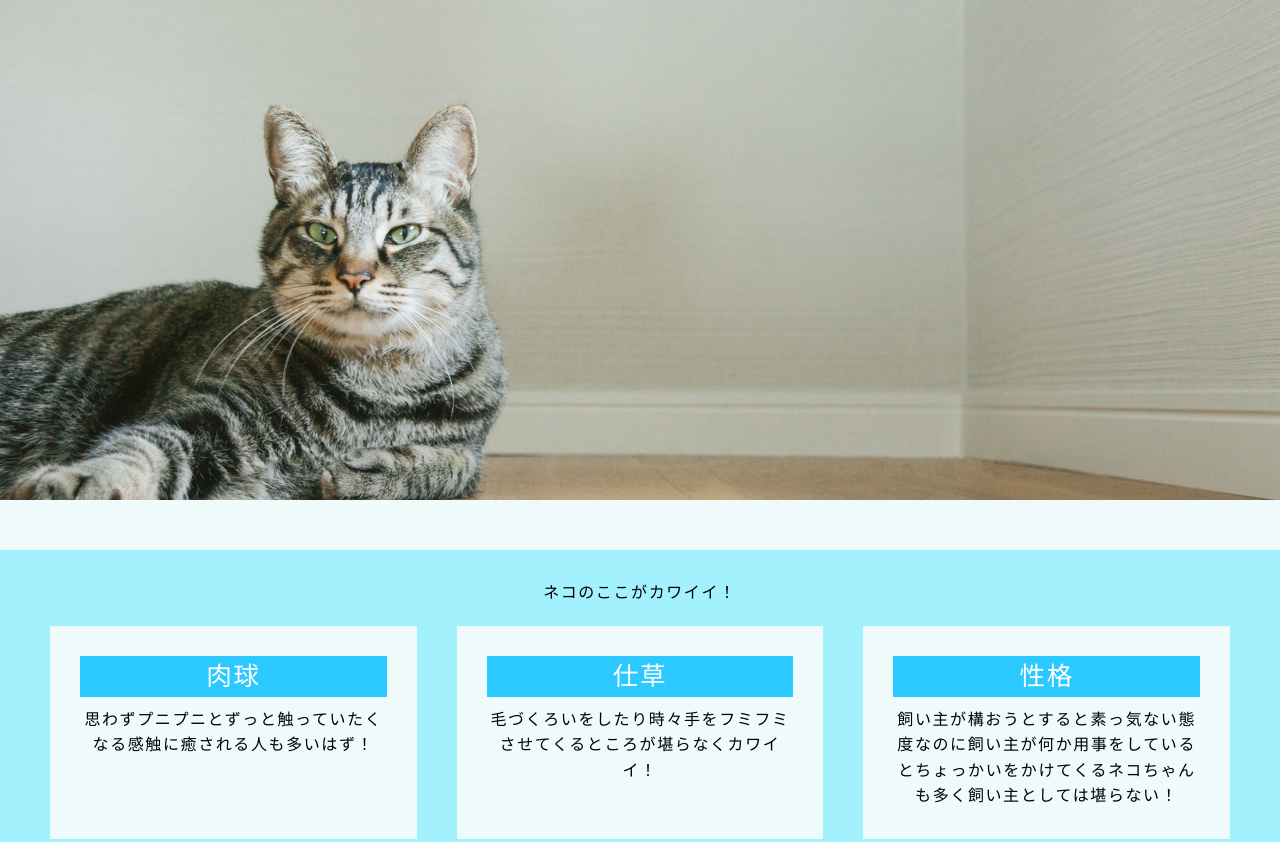
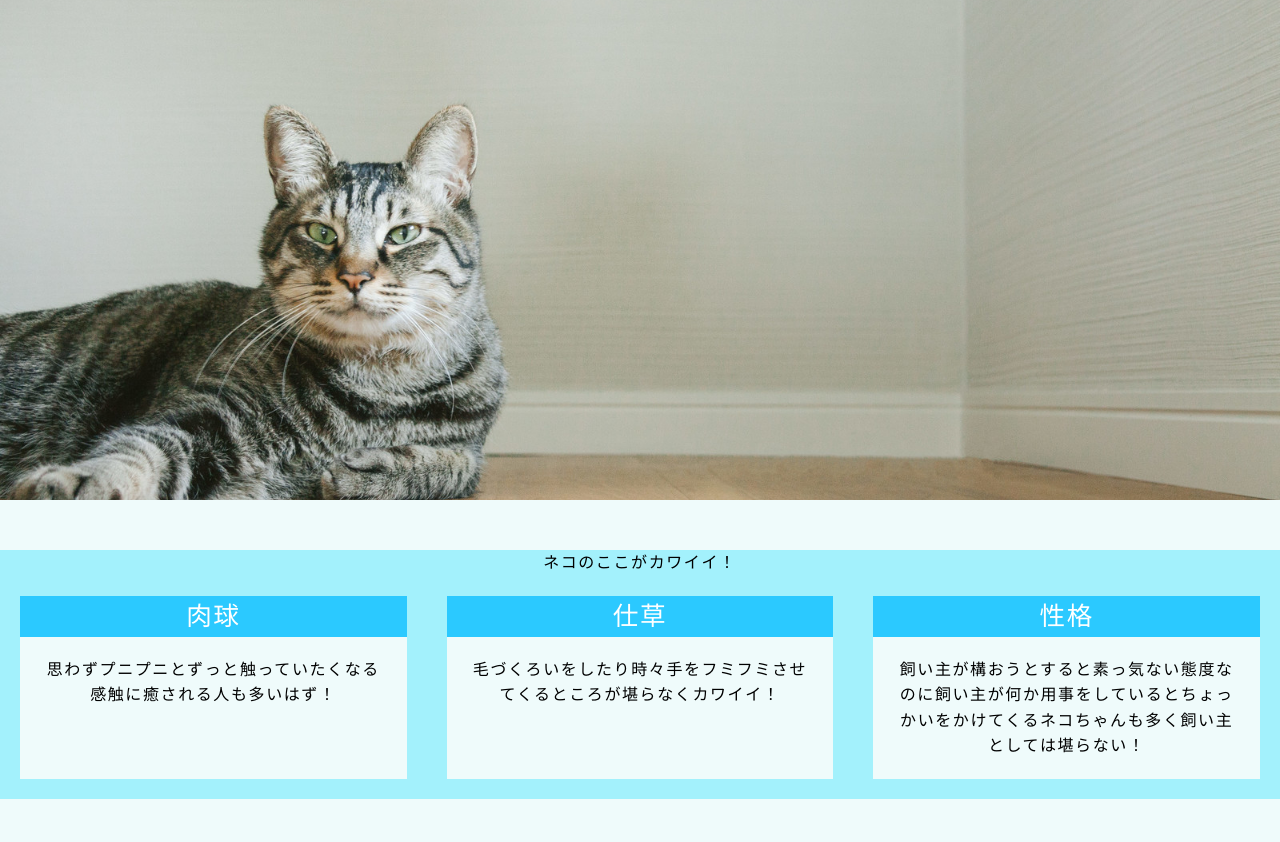
Before and after one commit to naoki-hagio/responsive-site, a plain HTML site: page index.html in a window 1280 px wide. Shown: the top 842 px of the page. Drawn offline with nearby package versions, Linux system fonts and the light colour scheme.

Commit message:
スマホ表示修正

```diff
--- a/css/style.scss
+++ b/css/style.scss
@@ -13,9 +13,6 @@ body {
   line-height:1.6;
   letter-spacing: 0.1em;
 }
-h1 {
-    color: $subColor;
-}
 
 .container {
   display: flex;
@@ -30,11 +27,16 @@ h1 {
   background-position: center center;
 }
 
+@media (max-width: 768px) {
+  .backg {
+    height: 250px;
+  }
+}
+
 #s-a{
   background-color: $subColor;
   text-align: center;
   margin: 50px auto;
-  padding:30px;
   .container {
   display: flex;
   flex-direction: row;
@@ -42,14 +44,16 @@ h1 {
   .box{
     background-color: $baseColor;
     margin: 20px;
-    padding: 30px;
     text-align: center;
     flex: 1;
-    h2 {
+    h1 {
       background-color: $accentColor;
       font-size: 1.6rem;
       color: #fff;
       margin: 0px 0px 10px 0px;
+    }
+    p {
+      margin: 20px;
     }
   }
   @media (max-width: 768px) {
--- a/index.html
+++ b/index.html
@@ -3,6 +3,9 @@
     <head>
         <meta charset="utf-8">
         <meta name="viewport" content="width=device-width,initial-scale=1">
+        <title>Cat Introduction</title>
+        <meta name="description" content="ネコの魅力を紹介しています！">
+        <meta name="keywords" content="Cat, ネコ, 猫, 動物, かわいい">
         <link rel="stylesheet" href="https://cdnjs.cloudflare.com/ajax/libs/meyer-reset/2.0/reset.css">
         <link rel="stylesheet" href="./css/style.css">
     </head>
@@ -12,15 +15,15 @@
             <p>ネコのここがカワイイ！</p>
             <div class="container">
                 <div class="box">
-                    <h2>肉球</h2>
+                    <h1>肉球</h1>
                     <p>思わずプニプニとずっと触っていたくなる感触に癒される人も多いはず！</p>
                 </div>
                 <div class="box">
-                    <h2>仕草</h2>
+                    <h1>仕草</h1>
                     <p>毛づくろいをしたり時々手をフミフミさせてくるところが堪らなくカワイイ！</p>
                 </div>
                 <div class="box">
-                    <h2>性格</h2>
+                    <h1>性格</h1>
                     <p>飼い主が構おうとすると素っ気ない態度なのに飼い主が何か用事をしているとちょっかいをかけてくるネコちゃんも多く飼い主としては堪らない！</p>
                 </div>
             </div>
```
Also changed, not shown: css/style.css, 1 other file.
